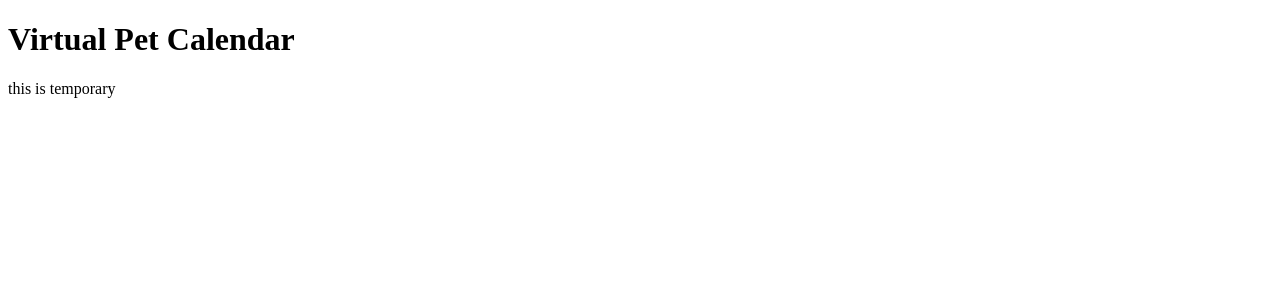
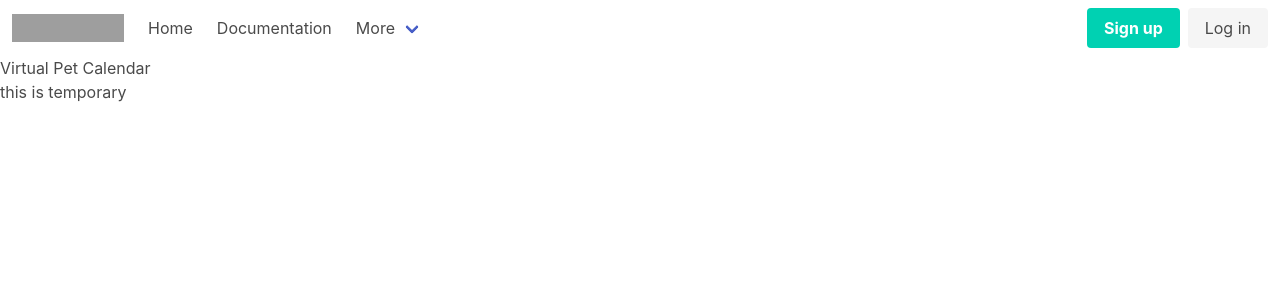
Before and after one commit to AnnaY6210/Virtual-Pet-Calendar, a Flask app: page / in a window 1280 px wide. Shown: the top 300 px of the page. Run offline with Flask 3, Linux system fonts and the light colour scheme; grey boxes are pictures that could not be loaded.

Commit message:
adding navbar and Bulma

```diff
--- a/public/templates/index.html
+++ b/public/templates/index.html
@@ -4,9 +4,67 @@
     <meta charset="UTF-8" />
     <meta http-equiv="X-UA-Compatible" content="IE=edge" />
     <meta name="viewport" content="width=device-width, initial-scale=1.0" />
+    <link
+      rel="stylesheet"
+      href="https://cdn.jsdelivr.net/npm/bulma@0.9.4/css/bulma.min.css"
+    />
     <title>Virtual Pet Calendar</title>
   </head>
   <body>
+    <nav class="navbar" role="navigation" aria-label="main navigation">
+      <div class="navbar-brand">
+        <a class="navbar-item" href="https://bulma.io">
+          <img
+            src="https://bulma.io/images/bulma-logo.png"
+            width="112"
+            height="28"
+          />
+        </a>
+
+        <a
+          role="button"
+          class="navbar-burger"
+          aria-label="menu"
+          aria-expanded="false"
+          data-target="navbarBasicExample"
+        >
+          <span aria-hidden="true"></span>
+          <span aria-hidden="true"></span>
+          <span aria-hidden="true"></span>
+        </a>
+      </div>
+
+      <div id="navbarBasicExample" class="navbar-menu">
+        <div class="navbar-start">
+          <a class="navbar-item"> Home </a>
+
+          <a class="navbar-item"> Documentation </a>
+
+          <div class="navbar-item has-dropdown is-hoverable">
+            <a class="navbar-link"> More </a>
+
+            <div class="navbar-dropdown">
+              <a class="navbar-item"> About </a>
+              <a class="navbar-item"> Jobs </a>
+              <a class="navbar-item"> Contact </a>
+              <hr class="navbar-divider" />
+              <a class="navbar-item"> Report an issue </a>
+            </div>
+          </div>
+        </div>
+
+        <div class="navbar-end">
+          <div class="navbar-item">
+            <div class="buttons">
+              <a class="button is-primary">
+                <strong>Sign up</strong>
+              </a>
+              <a class="button is-light"> Log in </a>
+            </div>
+          </div>
+        </div>
+      </div>
+    </nav>
     <h1>Virtual Pet Calendar</h1>
     <p>this is temporary</p>
     <script src="js/index.js"></script>
```
